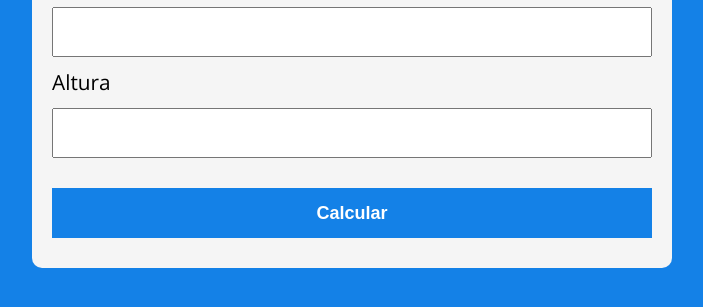
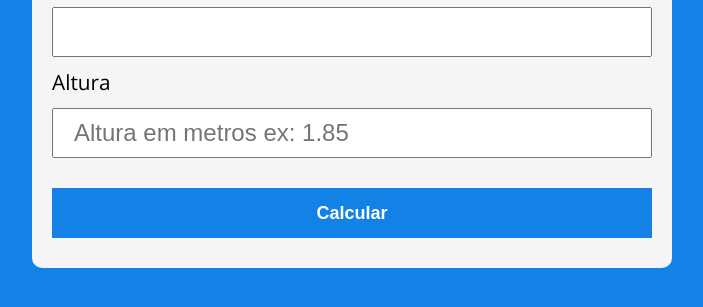
Before and after one commit to theailton/CalculadoraImc, a plain HTML site: page index.html in a window 1280 px wide. Shown: the part 187-494 px from the top of the page, without its empty margins (288-991 px from the left). Drawn offline with nearby package versions, Linux system fonts and the light colour scheme.

Commit message:
Adicionado Placeholder explicando o input de altura

```diff
--- a/index.html
+++ b/index.html
@@ -17,7 +17,7 @@
             <input type="text" id="peso" name="peso">
 
             <label for="altura">Altura</label>
-            <input type="text" id="altura" name="altura">
+            <input type="text" id="altura" name="altura" placeholder="Altura em metros ex: 1.85">
 
             <button>Calcular</button>
         </form>
```
